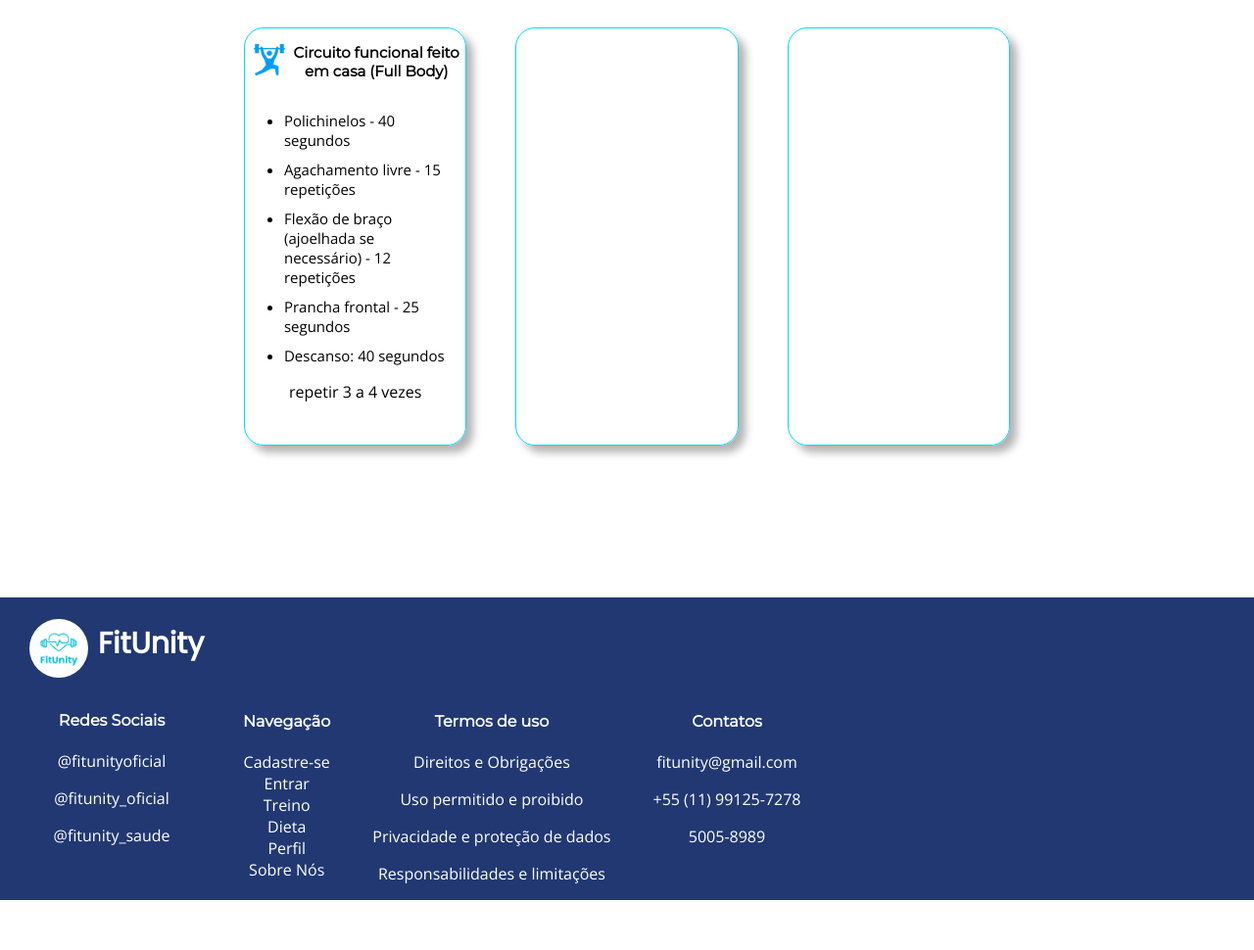
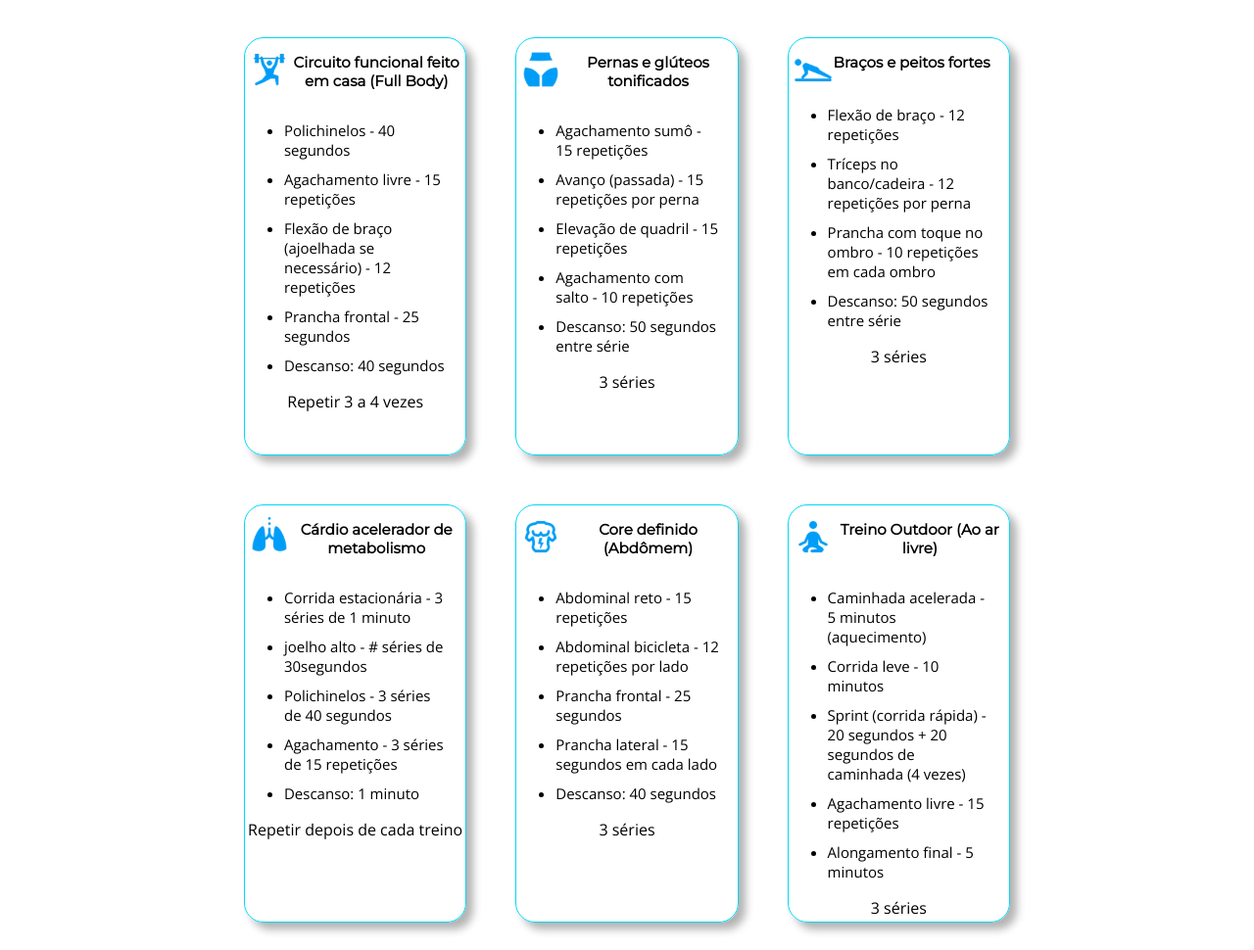
Before and after one commit to Caua-Roberto466/fitunity-IBM, a plain HTML site: page HTML/treino_home.html in a window 1280 px wide. Shown: the part 211-1181 px from the top of the page at 98% size. Before the commit the page ends 1130 px from the top, so only its background shows below. Drawn offline with nearby package versions, Linux system fonts and the light colour scheme.

Commit message:
Parte de treino finalizada
Eu terminei toda a parte de treino, agora só falta a de dieta

```diff
--- a/CSS/treino_home.css
+++ b/CSS/treino_home.css
@@ -18,7 +18,7 @@
 }
 
 h1{
-    margin-top: 30px;
+    margin-top: 40px;
     margin-bottom: 60px;
 }
 
@@ -75,3 +75,10 @@ main{
 }
 
 /*Modo noturno*/
+body.darkmode .card-treino{
+    border-color: var(--CP_darkmode);
+}
+
+body.darkmode .card-treino li{
+    color: white;
+}
--- a/HTML/treino_home.html
+++ b/HTML/treino_home.html
@@ -49,10 +49,79 @@
                     <li>Prancha frontal - 25 segundos</li>
                     <li>Descanso: 40 segundos</li>
                 </ul>
-                <p>repetir 3 a 4 vezes</p>
+                <p>Repetir 3 a 4 vezes</p>
             </div>
-            <div class="card-treino"></div>
-            <div class="card-treino"></div>
+            <div class="card-treino">
+                <div class="card-titulo">
+                    <img src="../Imagens/Imagens_treino_home/perna-gluteo.png" alt="">
+                    <h3>Pernas e glúteos tonificados</h3>
+                </div>
+                <ul>
+                    <li>Agachamento sumô - 15 repetições</li>
+                    <li>Avanço (passada) - 15 repetições por perna</li>
+                    <li>Elevação de quadril - 15 repetições</li>
+                    <li>Agachamento com salto - 10 repetições</li>
+                    <li>Descanso: 50 segundos entre série</li>
+                </ul>
+                <p>3 séries</p>
+            </div>
+            <div class="card-treino">
+                 <div class="card-titulo">
+                    <img src="../Imagens/Imagens_treino_home/braco-peito.png" alt="">
+                    <h3>Braços e peitos fortes</h3>
+                </div>
+                <ul>
+                    <li>Flexão de braço - 12 repetições</li>
+                    <li>Tríceps no banco/cadeira - 12 repetições por perna</li>
+                    <li>Prancha com toque no ombro - 10 repetições em cada ombro</li>
+                    <li>Descanso: 50 segundos entre série</li>
+                </ul>
+                <p>3 séries</p>
+            </div>
+        </section>
+        <section class="cards-treino">
+            <div class="card-treino">
+                <div class="card-titulo">
+                    <img src="../Imagens/Imagens_treino_home/cardio.png" alt="">
+                    <h3>Cárdio acelerador de metabolismo</h3>
+                </div>
+                <ul>
+                    <li>Corrida estacionária - 3 séries de 1 minuto</li>
+                    <li>joelho alto - # séries de 30segundos</li>
+                    <li>Polichinelos - 3 séries de 40 segundos</li>
+                    <li>Agachamento - 3 séries de 15 repetições</li>
+                    <li>Descanso: 1 minuto</li>
+                </ul>
+                <p>Repetir depois de cada treino</p>
+            </div>
+            <div class="card-treino">
+                <div class="card-titulo">
+                    <img src="../Imagens/Imagens_treino_home/abdomem.png" alt="">
+                    <h3>Core definido (Abdômem)</h3>
+                </div>
+                <ul>
+                    <li>Abdominal reto - 15 repetições</li>
+                    <li>Abdominal bicicleta - 12 repetições por lado</li>
+                    <li>Prancha frontal - 25 segundos</li>
+                    <li>Prancha lateral - 15 segundos em cada lado</li>
+                    <li>Descanso: 40 segundos</li>
+                </ul>
+                <p>3 séries</p>
+            </div>
+            <div class="card-treino">
+                 <div class="card-titulo">
+                    <img src="../Imagens/Imagens_treino_home/ar-livre.png" alt="">
+                    <h3>Treino Outdoor (Ao ar livre)</h3>
+                </div>
+                <ul>
+                    <li>Caminhada acelerada - 5 minutos (aquecimento)</li>
+                    <li>Corrida leve - 10 minutos</li>
+                    <li>Sprint (corrida rápida) - 20 segundos + 20 segundos de caminhada (4 vezes)</li>
+                    <li>Agachamento livre - 15 repetições</li>
+                    <li>Alongamento final - 5 minutos</li>
+                </ul>
+                <p>3 séries</p>
+            </div>
         </section>
     </main>
 
```
Also changed, not shown: Imagens/Imagens_treino_home/abdomem.png (added), Imagens/Imagens_treino_home/ar-livre.png (added), Imagens/Imagens_treino_home/braco-peito.png (added), Imagens/Imagens_treino_home/cardio.png (added), Imagens/Imagens_treino_home/perna-gluteo.png (added).
